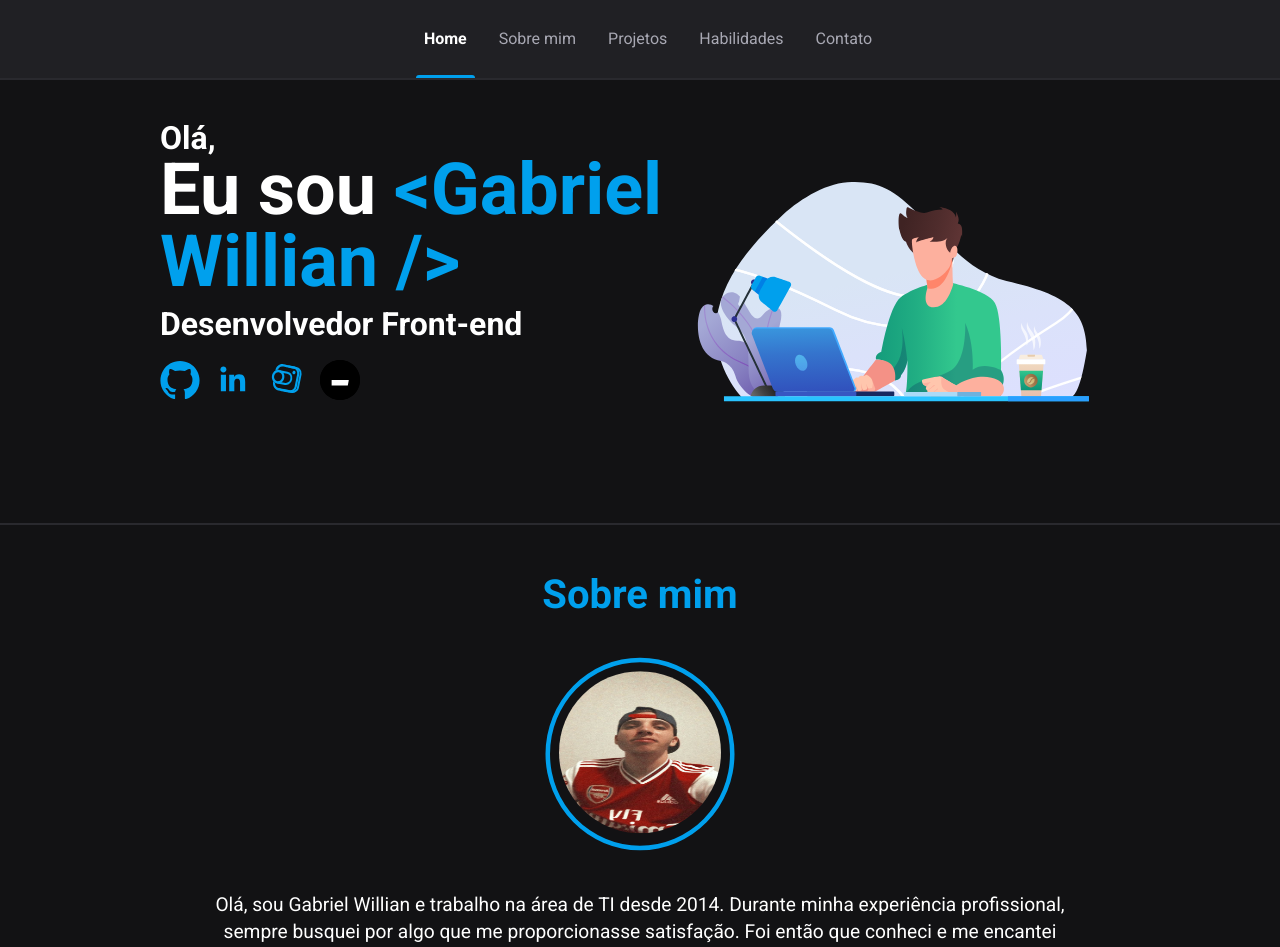
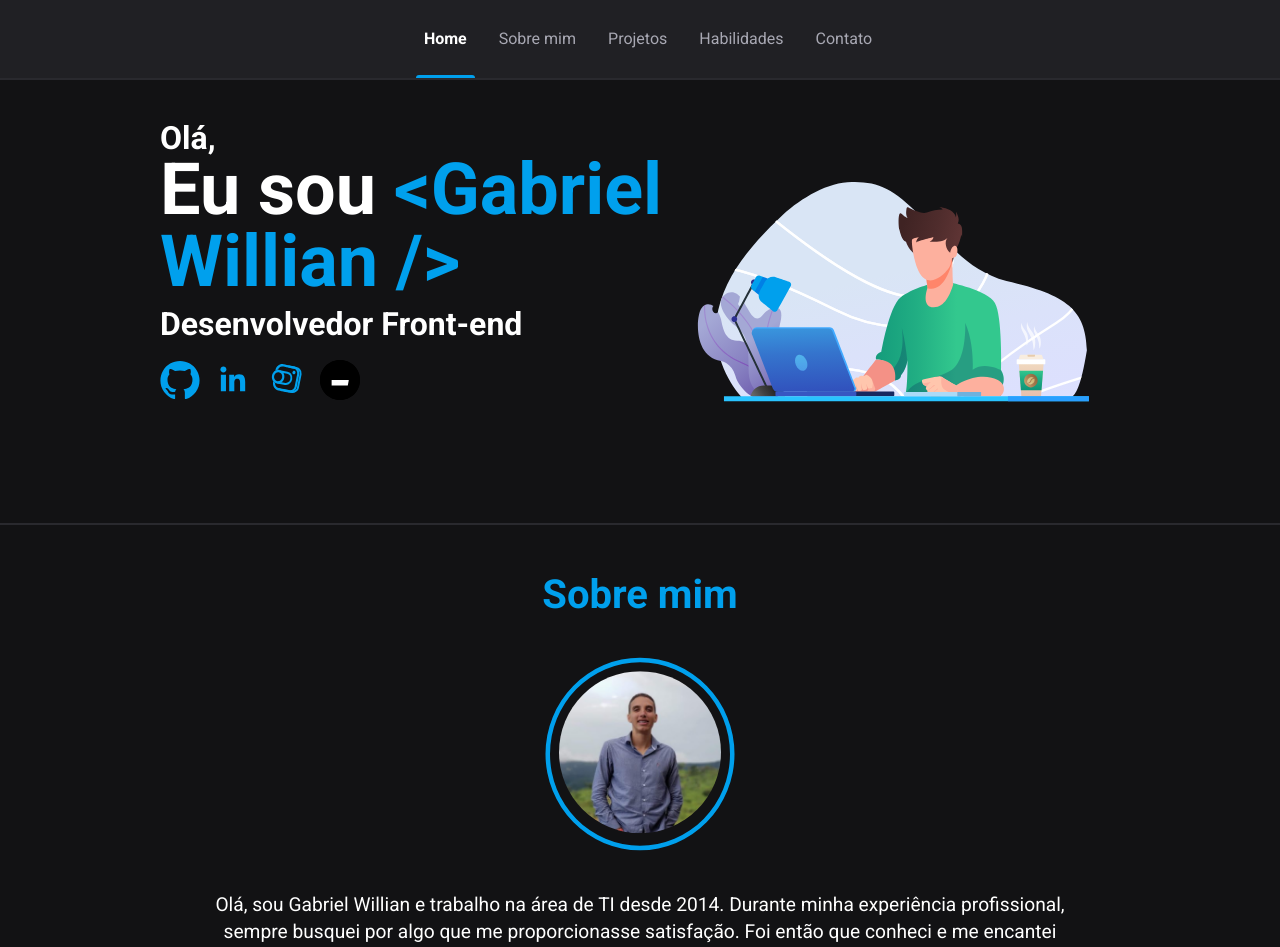
Before and after one commit to gabrielgws/portfolio, a Next.js app: page / in a window 1280 px wide. Shown: the top 947 px of the page. Built offline with nearby package versions, Linux system fonts and the light colour scheme.

Commit message:
atualização Img sobre

```diff
--- a/src/components/About/index.jsx
+++ b/src/components/About/index.jsx
@@ -8,7 +8,7 @@ export default function About() {
     <Container id="about">
       <h1>Sobre mim</h1>
 
-      <span><Image width={200} height={200} src="/images/gabrielgws.jpg" /></span>
+      <span><Image width={200} height={200} src="/images/gabrielgws.png" /></span>
 
       <p>Olá, sou Gabriel Willian e trabalho na área de TI desde 2014. Durante minha experiência profissional, sempre busquei por algo que me proporcionasse satisfação. Foi então que conheci e me encantei pela programação (ReactJS). </p>
 
```
Also changed, not shown: public/images/gabrielgws.jpg (deleted), public/images/gabrielgws.png (added).
